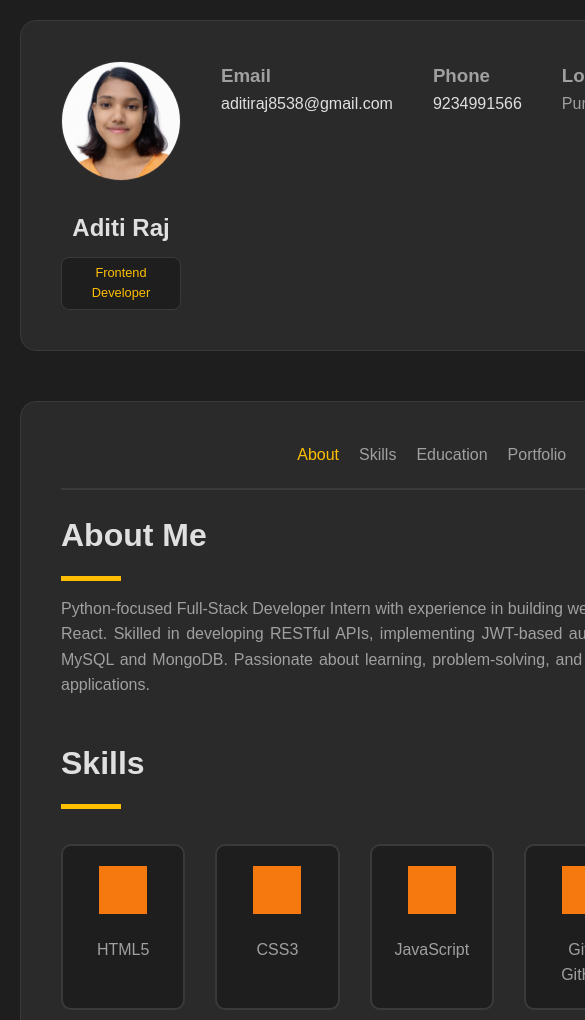
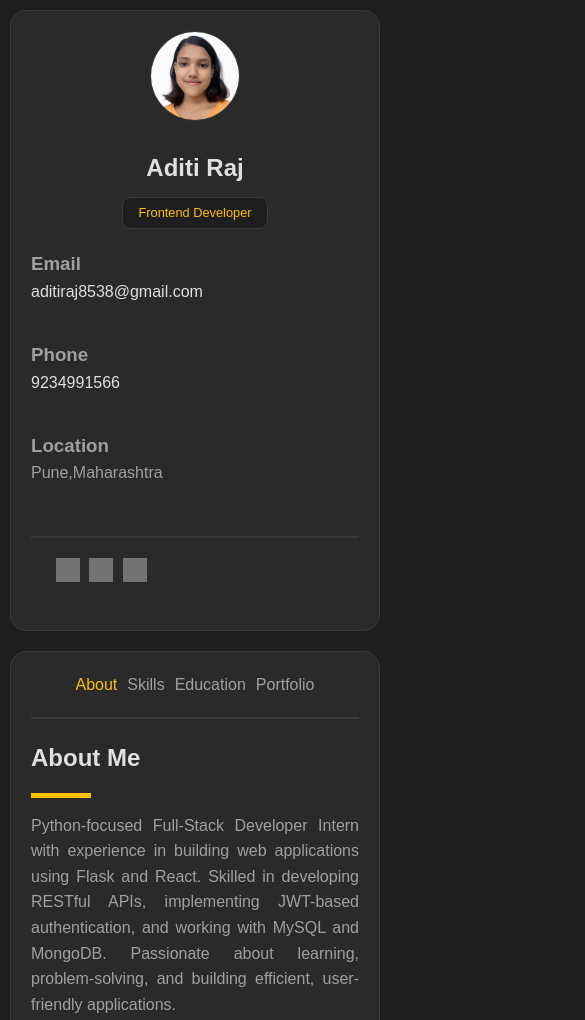
Before and after one commit to skyme-A/aditi-portfolio, a plain HTML site: page index.html in a window 390 px wide. Shown: the top 1020 px of the page, 585 px wide, since content can reach past the window. Drawn offline with Linux system fonts and the light colour scheme; grey boxes are pictures that could not be loaded.

Commit message:
Improve mobile responsiveness

```diff
--- a/style.css
+++ b/style.css
@@ -338,3 +338,49 @@ nav a:hover {
         gap: 40px;
     }
 }
+
+/* -------- iPhone Optimization -------- */
+@media screen and (max-width: 480px) {
+
+    .main-container {
+        padding: 10px;
+        gap: 20px;
+    }
+
+    .sidebar {
+        flex-direction: column;
+        padding: 20px;
+        gap: 20px;
+    }
+
+    .profile img {
+        height: 90px;
+        width: 90px;
+    }
+
+    .heading {
+        font-size: 1.5rem;
+    }
+
+    nav {
+        justify-content: center;
+        gap: 10px;
+    }
+
+    .grid-container {
+        grid-template-columns: repeat(2, 1fr);
+        gap: 15px;
+    }
+
+    .project img {
+        height: 150px;
+    }
+
+    .project-container {
+        gap: 15px;
+    }
+
+    .main-content {
+        padding: 20px;
+    }
+}
```
